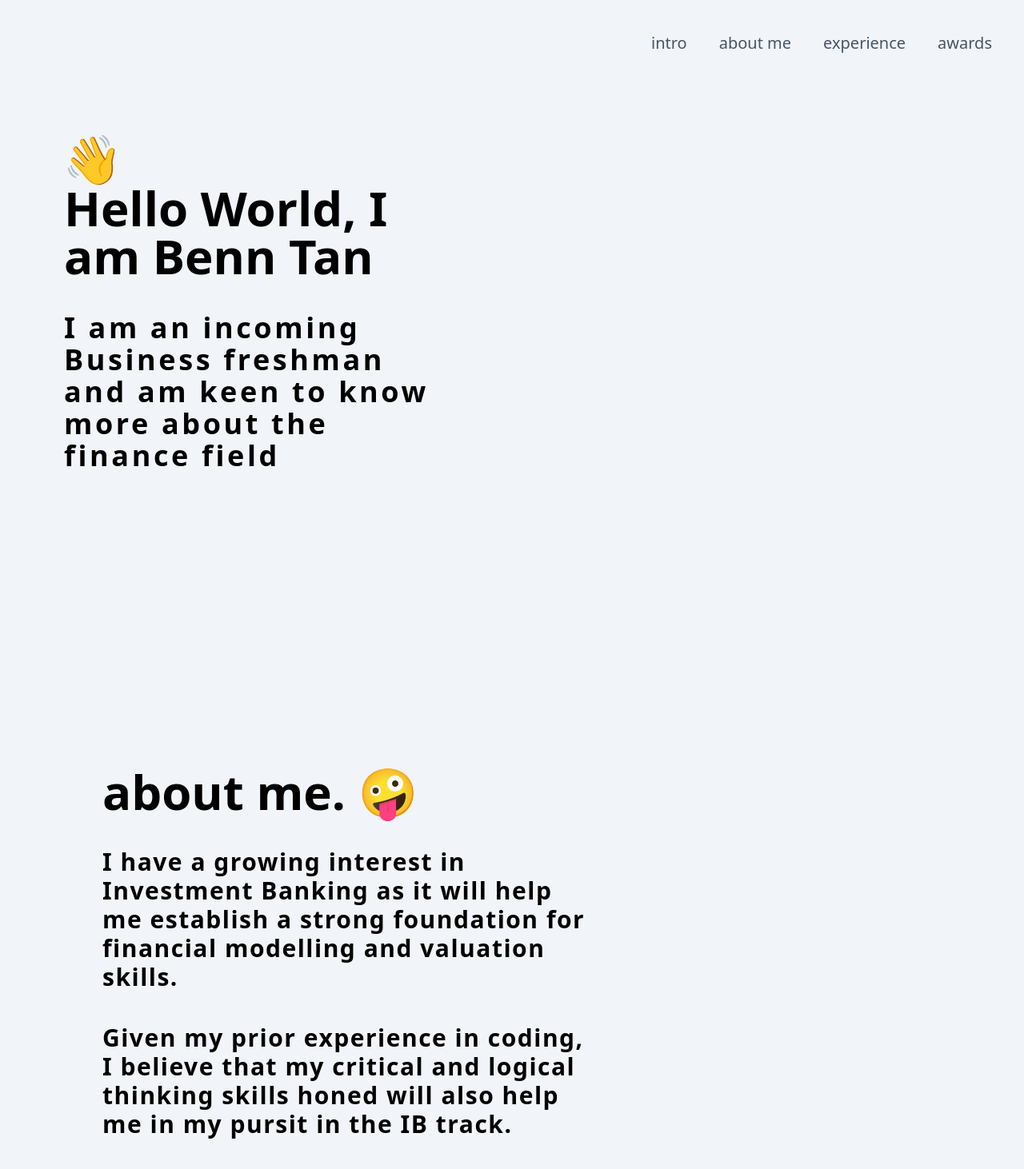
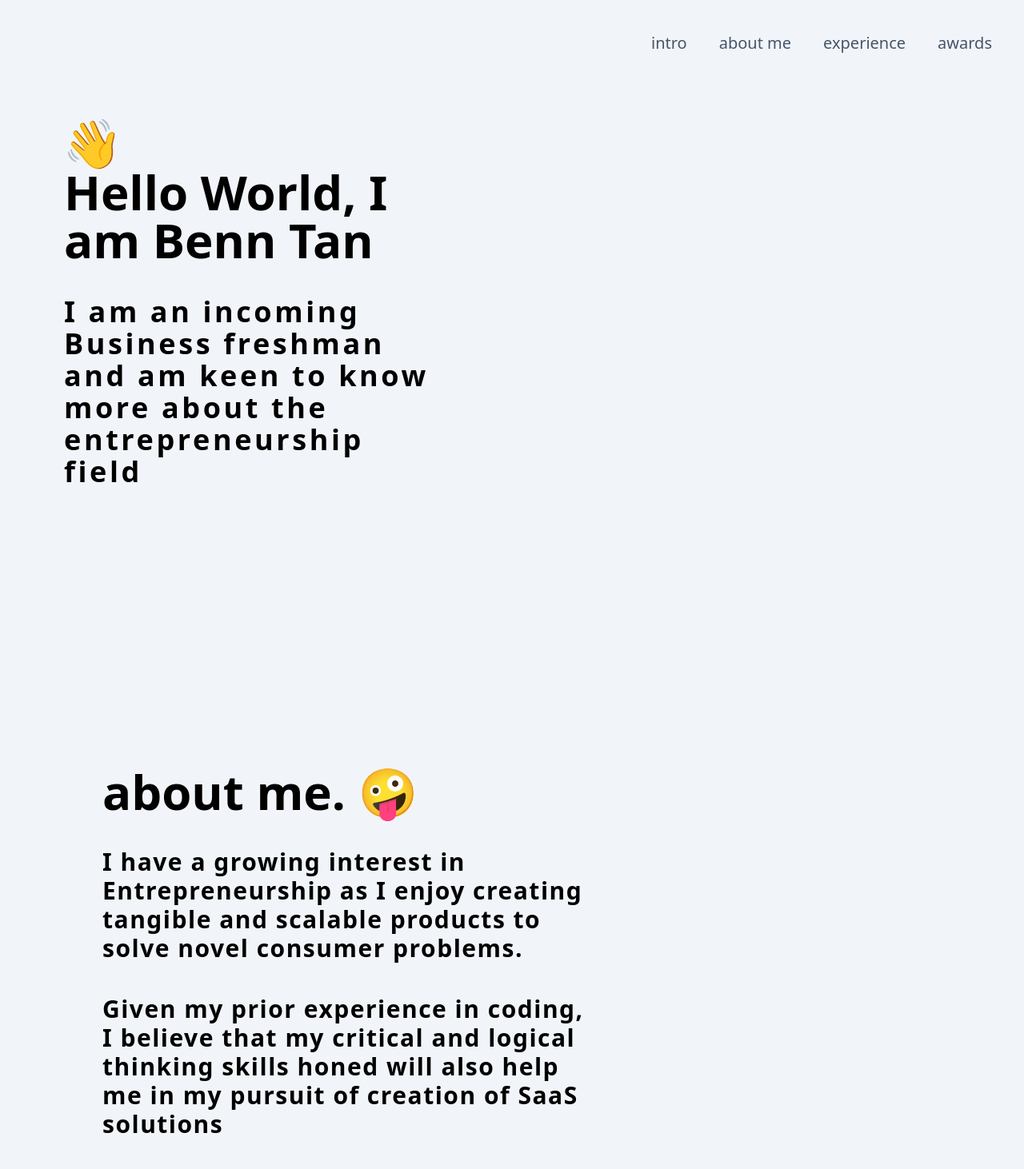
Before and after one commit to btjm123/personal, a Next.js app: page / in a window 1280 px wide. Shown: the top 1462 px of the page at 80% size. Built offline with nearby package versions, Linux system fonts and the light colour scheme.

Commit message:
modified intro

```diff
--- a/src/pages/index.tsx
+++ b/src/pages/index.tsx
@@ -212,7 +212,7 @@ export default function Home() {
             <FirstHeading>Hello World, I am Benn Tan</FirstHeading>
             <SecondHeading>
               I am an incoming Business freshman and am keen to know more about
-              the finance field
+              the entrepreneurship field
             </SecondHeading>
           </div>
         </section>
@@ -232,14 +232,14 @@ export default function Home() {
                 variants={boxVariant}
               >
                 <ThirdHeading>
-                  I have a growing interest in Investment Banking as it will
-                  help me establish a strong foundation for financial modelling
-                  and valuation skills.
+                  I have a growing interest in Entrepreneurship as I enjoy
+                  creating tangible and scalable products to solve novel
+                  consumer problems.
                 </ThirdHeading>
                 <ThirdHeading>
                   Given my prior experience in coding, I believe that my
                   critical and logical thinking skills honed will also help me
-                  in my pursit in the IB track.
+                  in my pursuit of creation of <strong>SaaS</strong> solutions
                 </ThirdHeading>
               </motion.div>
             </div>
--- a/tailwind.config.js
+++ b/tailwind.config.js
@@ -1,4 +1,4 @@
-/** @type {import('tailwindcss').Config} */
+// /** @type {import('tailwindcss').Config} */
 module.exports = {
   content: [
     './src/pages/**/*.{js,ts,jsx,tsx,mdx}',
```
